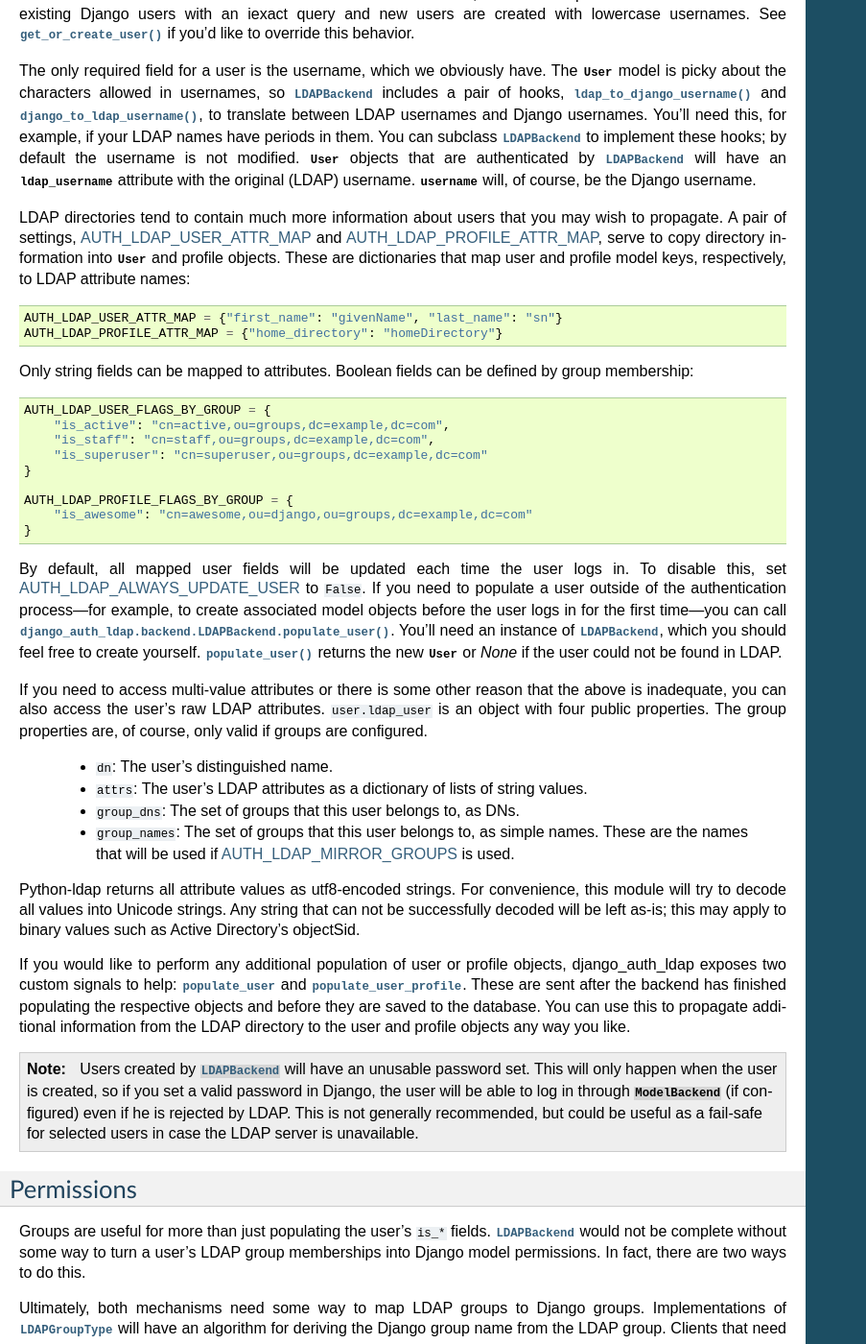
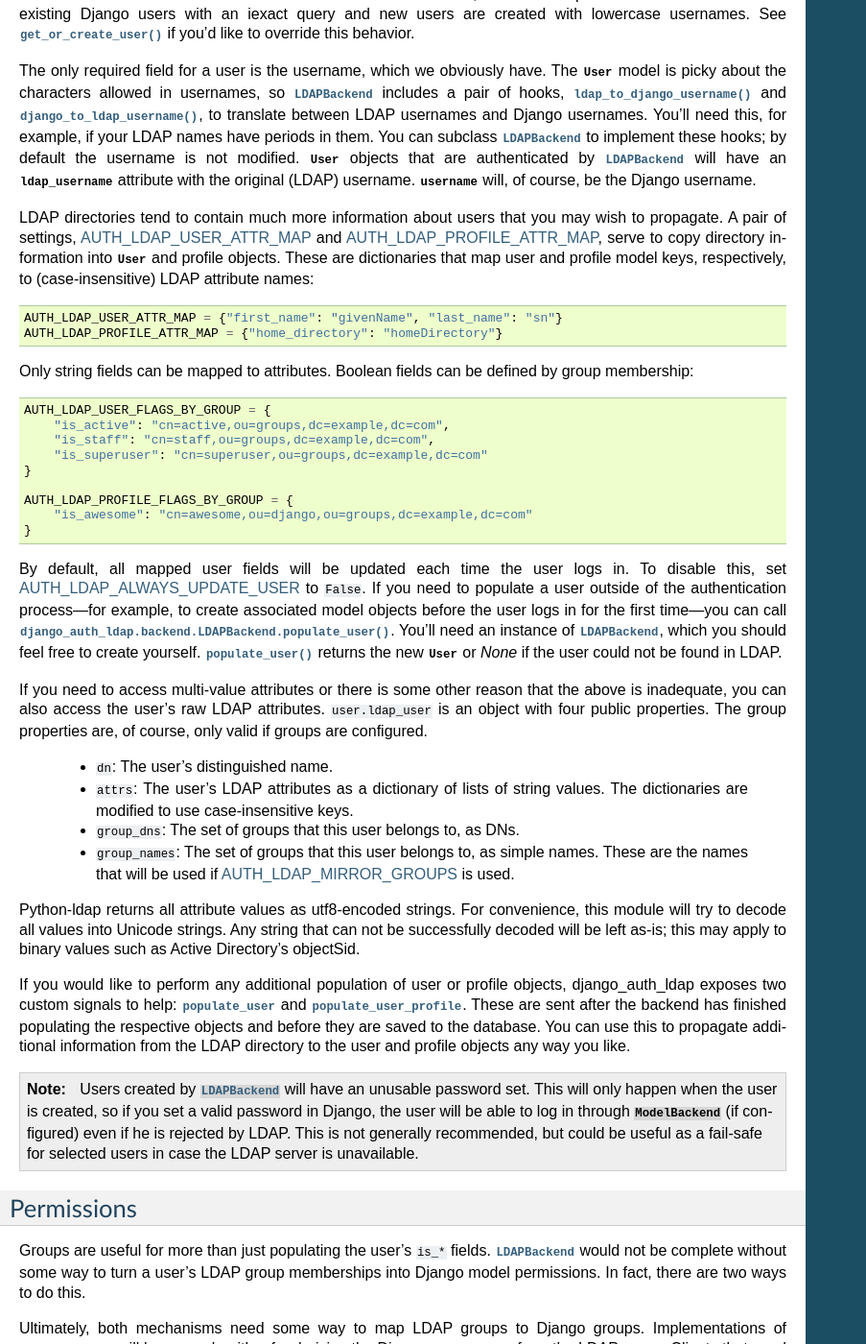
Before and after one commit to django-auth-ldap/django-auth-ldap, a Sphinx documentation site: the page built from docs/index.rst, in a window 1280 px wide and 1400 px high, scrolled down 2491 px. Shown: the whole window at 96% size, without its empty margins (0-903 px from the left). Built offline with Sphinx 7.4.7, drawn with Linux system fonts in a browser that asks for light colours; some of the changed text lies outside the part shown.

Commit message:
Document case-insensitive attribute keys. Version 1.0.14.

```diff
--- a/django_auth_ldap/__init__.py
+++ b/django_auth_ldap/__init__.py
@@ -1,2 +1,2 @@
-version = (1, 0, 13)
-version_string = "1.0.13"
+version = (1, 0, 14)
+version_string = "1.0.14"
--- a/docs/conf.py
+++ b/docs/conf.py
@@ -45,7 +45,7 @@
 # The short X.Y version.
 version = '1.0'
 # The full version, including alpha/beta/rc tags.
-release = '1.0.13'
+release = '1.0.14'
 
 # The language for content autogenerated by Sphinx. Refer to documentation
 # for a list of supported languages.
--- a/docs/index.rst
+++ b/docs/index.rst
@@ -183,8 +183,8 @@
 wish to propagate. A pair of settings, :ref:`AUTH_LDAP_USER_ATTR_MAP` and
 :ref:`AUTH_LDAP_PROFILE_ATTR_MAP`, serve to copy directory information into
 :class:`~django.contrib.auth.models.User` and profile objects. These are
-dictionaries that map user and profile model keys, respectively, to LDAP
-attribute names::
+dictionaries that map user and profile model keys, respectively, to
+(case-insensitive) LDAP attribute names::
 
     AUTH_LDAP_USER_ATTR_MAP = {"first_name": "givenName", "last_name": "sn"}
     AUTH_LDAP_PROFILE_ATTR_MAP = {"home_directory": "homeDirectory"}
@@ -220,7 +220,7 @@
 
     * ``dn``: The user's distinguished name.
     * ``attrs``: The user's LDAP attributes as a dictionary of lists of string
-      values.
+      values. The dictionaries are modified to use case-insensitive keys.
     * ``group_dns``: The set of groups that this user belongs to, as DNs.
     * ``group_names``: The set of groups that this user belongs to, as simple
       names. These are the names that will be used if
--- a/setup.py
+++ b/setup.py
@@ -4,7 +4,7 @@
 
 setup(
     name="django-auth-ldap",
-    version="1.0.13",
+    version="1.0.14",
     description="Django LDAP authentication backend",
     long_description="""This is a Django authentication backend that authenticates against an LDAP service. Configuration can be as simple as a single distinguished name template, but there are many rich configuration options for working with users, groups, and permissions.
 
```
